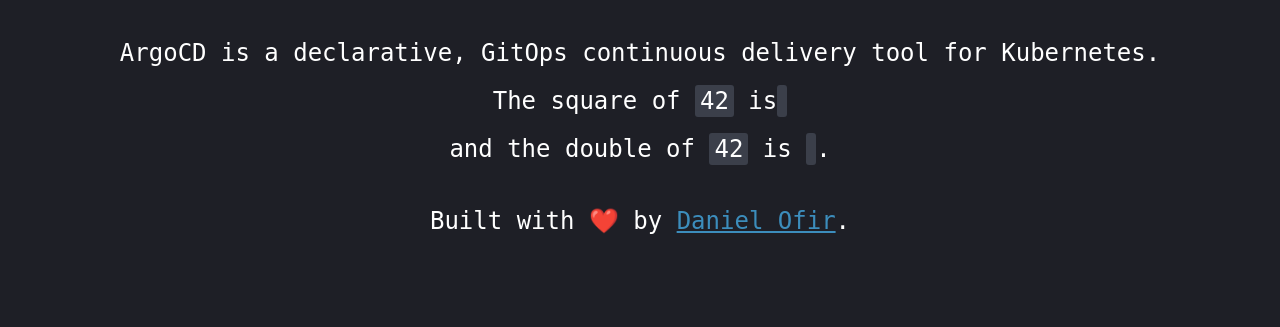
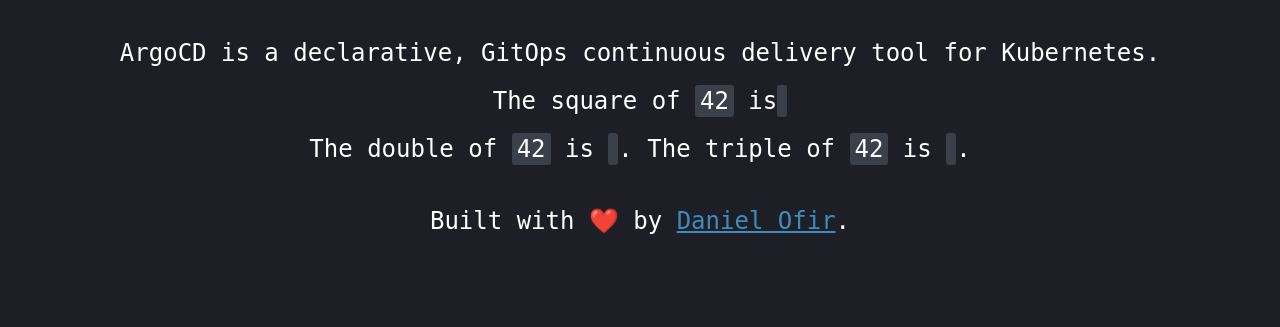
Before and after one commit to DanielOfir/random-generator, a Flask app: page / in a window 1280 px wide. Shown: the part 597-924 px from the top of the page. Run offline with Flask 2, Linux system fonts and the light colour scheme; data that the repository does not hold is empty.

Commit message:
corresponding changes

```diff
--- a/app.py
+++ b/app.py
@@ -10,14 +10,14 @@
     num = random.randint(1, 100)
 
     # Send a POST request to the second microservice with the random number
-    square_res = requests.post('http://manipulator-stage:80/square', json={'num': num})
-    double_res = requests.post('http://manipulator-stage:80/double', json={'num': num})
+    res = requests.post('http://manipulator-stage:80/manipulator', json={'num': num})
 
     # Get the result from the second microservice
-    square = square_res.json()['square']
-    double = double_res.json()['double']
+    square = res.json()['square']
+    double = res.json()['double']
+    triple = res.json()['triple']
 
-    return render_template('index.html', num=num, square=square, double=double)
+    return render_template('index.html', num=num, square=square, double=double, triple=triple)
 
 
 if __name__ == '__main__':
--- a/templates/index.html
+++ b/templates/index.html
@@ -42,7 +42,8 @@
     <p>
         ArgoCD is a declarative, GitOps continuous delivery tool for Kubernetes.<br>
         The square of <code>{{ num }}</code> is <code>{{ square }}</code><br>
-        and the double of <code>{{ num }}</code> is <code>{{ double }}</code>.
+        The double of <code>{{ num }}</code> is <code>{{ double }}</code>.
+        The triple of <code>{{ num }}</code> is <code>{{ triple }}</code>.
     </p>
     <p>
         Built with ❤️ by <a href="https://github.com/DanielOfir">Daniel Ofir</a>.
```
